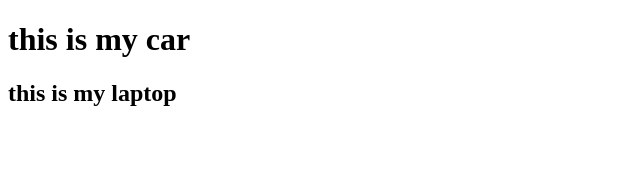
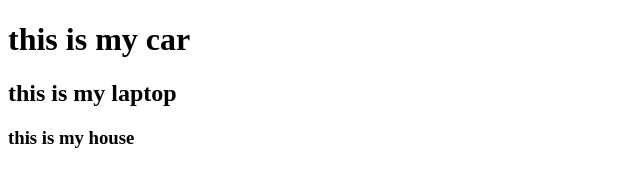
Before and after one commit to sima0000/file-1.repository, a plain HTML site: page index.html in a window 1280 px wide. Shown: the whole page, without its empty margins (0-640 px from the left). Drawn offline with Linux system fonts and the light colour scheme.

Commit message:
message send

```diff
--- a/index.html
+++ b/index.html
@@ -9,5 +9,6 @@
 <body>
      <h1>this is my car</h1>
      <h2>this is my laptop</h2>
+     <h3>this is my house</h3>
 </body>
 </html>
```
